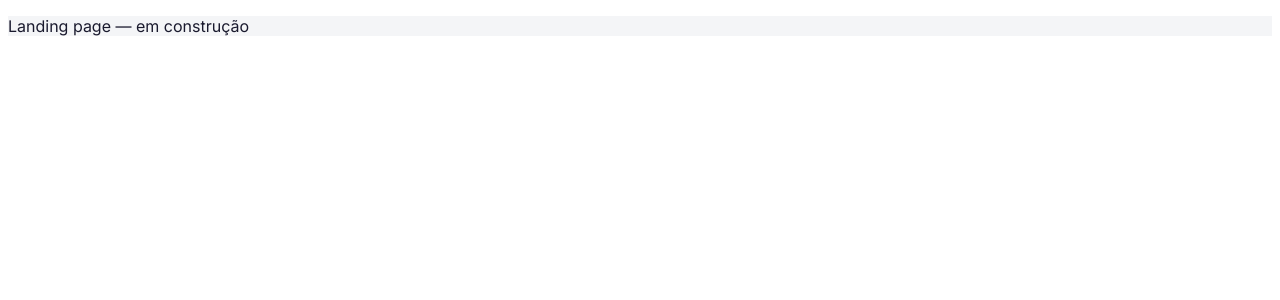
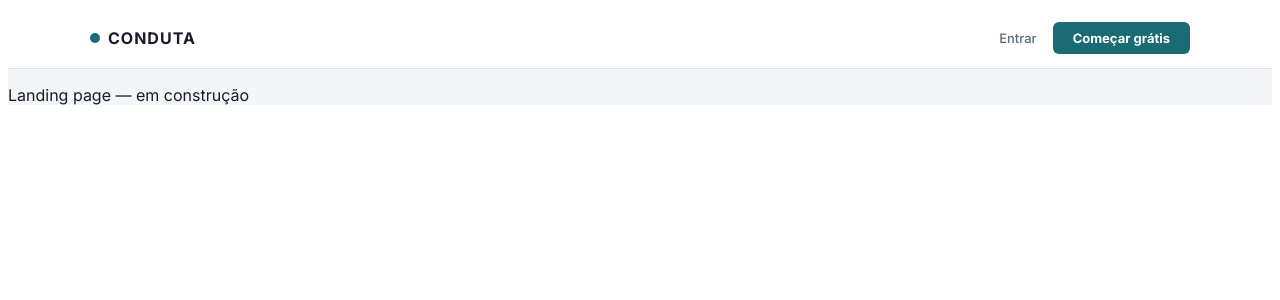
Before and after one commit to victorjordan95/conduta, a React (Vite) app in the folder conduta/frontend/: page / in a window 1280 px wide. Shown: the top 300 px of the page. Built offline with nearby package versions, Linux system fonts and the light colour scheme; no server answers; the HTML template or start-up script is replaced by a standard one.

Commit message:
feat: navbar da landing page

```diff
--- /dev/null
+++ b/conduta/frontend/src/components/landing/Navbar.jsx
@@ -0,0 +1,22 @@
+import { Link } from 'react-router-dom';
+import styles from './landing.module.scss';
+import navStyles from './Navbar.module.scss';
+
+export default function Navbar() {
+  return (
+    <nav className={navStyles.nav}>
+      <div className={navStyles.inner}>
+        <Link to="/" className={navStyles.brand}>
+          <span className={navStyles.dot} />
+          Conduta
+        </Link>
+        <div className={navStyles.actions}>
+          <Link to="/login" className={navStyles.loginLink}>Entrar</Link>
+          <Link to="/login" className={styles.ctaButton} style={{ padding: '8px 20px', fontSize: '13px' }}>
+            Começar grátis
+          </Link>
+        </div>
+      </div>
+    </nav>
+  );
+}
--- /dev/null
+++ b/conduta/frontend/src/components/landing/Navbar.module.scss
@@ -0,0 +1,58 @@
+// frontend/src/components/landing/Navbar.module.scss
+@use '../../styles/variables' as *;
+
+.nav {
+  position: sticky;
+  top: 0;
+  z-index: 100;
+  background: rgba(255, 255, 255, 0.95);
+  backdrop-filter: blur(8px);
+  border-bottom: 1px solid $color-border;
+}
+
+.inner {
+  max-width: 1100px;
+  margin: 0 auto;
+  padding: 0 24px;
+  height: 60px;
+  display: flex;
+  align-items: center;
+  justify-content: space-between;
+}
+
+.brand {
+  display: flex;
+  align-items: center;
+  gap: 8px;
+  font-weight: 800;
+  font-size: 16px;
+  color: $color-text-primary;
+  text-decoration: none;
+  letter-spacing: 1px;
+  text-transform: uppercase;
+}
+
+.dot {
+  width: 10px;
+  height: 10px;
+  background: $color-accent;
+  border-radius: 50%;
+  flex-shrink: 0;
+}
+
+.actions {
+  display: flex;
+  align-items: center;
+  gap: 16px;
+}
+
+.loginLink {
+  font-size: 13px;
+  color: $color-text-secondary;
+  text-decoration: none;
+  font-weight: 500;
+
+  &:hover {
+    color: $color-text-primary;
+  }
+}
--- a/conduta/frontend/src/pages/LandingPage.jsx
+++ b/conduta/frontend/src/pages/LandingPage.jsx
@@ -1,9 +1,11 @@
 // frontend/src/pages/LandingPage.jsx
 import styles from './LandingPage.module.scss';
+import Navbar from '../components/landing/Navbar';
 
 export default function LandingPage() {
   return (
     <div className={styles.page}>
+      <Navbar />
       <p>Landing page — em construção</p>
     </div>
   );
```
